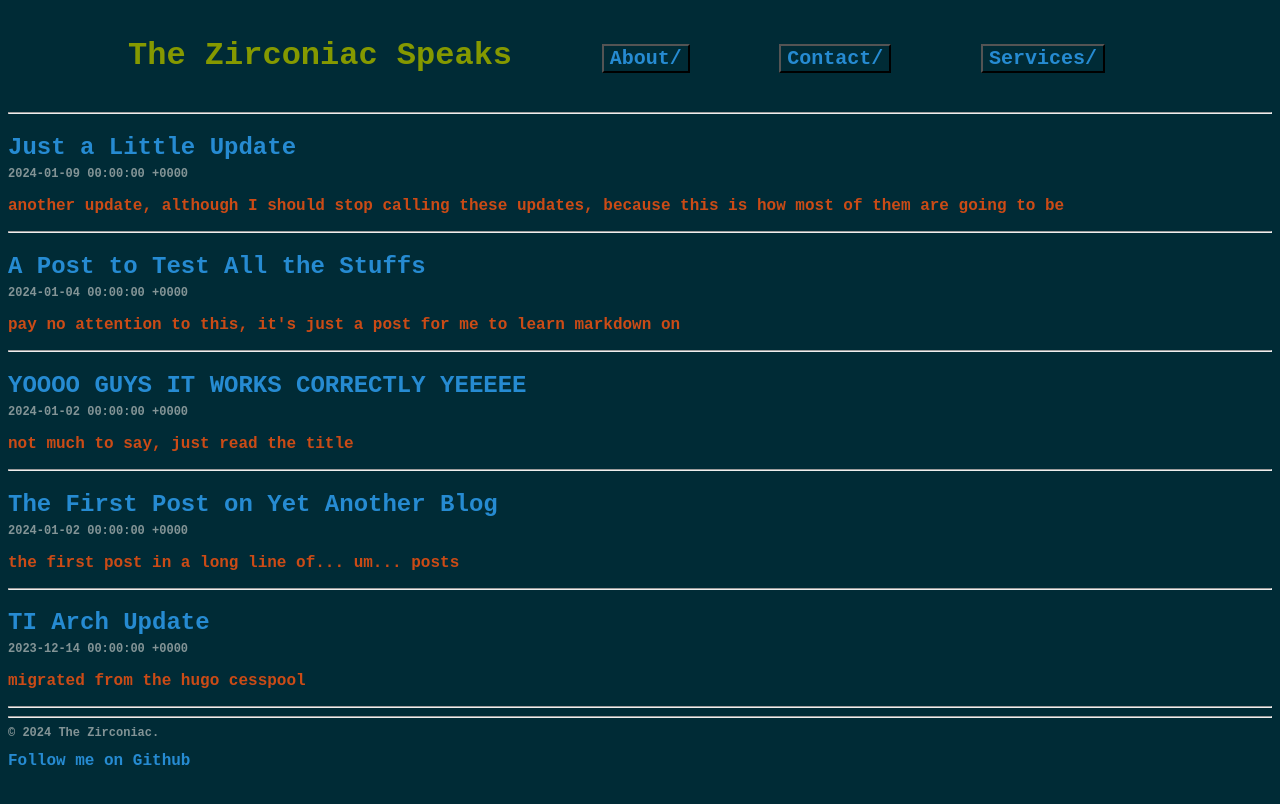
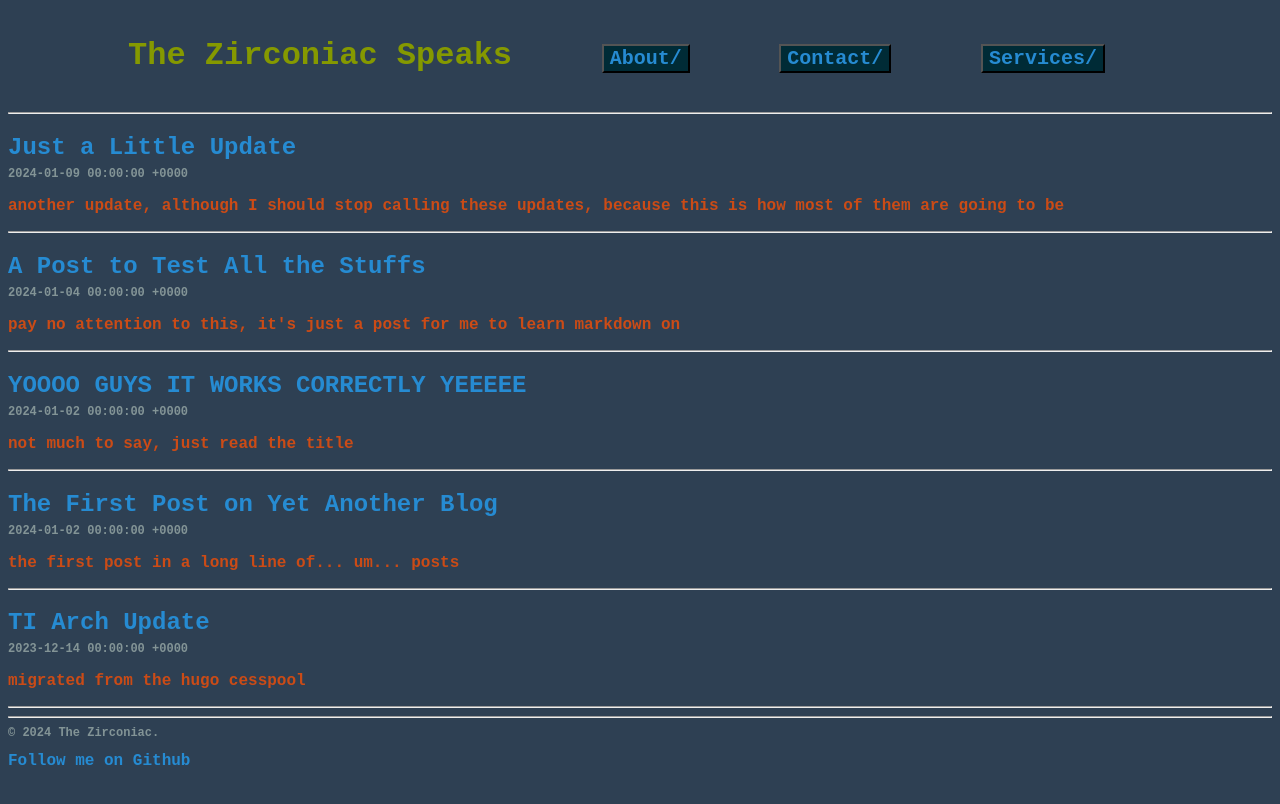
Before and after one commit to ZirconiaCubed3v2/ZirconiaCubed3v2.github.io, a Jekyll site: the page built from index.html, in a window 1280 px wide. Shown: the top 804 px of the page. Built offline with Jekyll 4.4.1, drawn with Linux system fonts in a browser that asks for light colours; some web fonts are replaced; the list of posts is cut into pages by our own code.

```diff
--- a/css/style.css
+++ b/css/style.css
@@ -1,5 +1,5 @@
 body {
-  background-color: #002b36;
+  background-color: #2e4053;
   font-family: 'Cousine', monospace;
   font-weight: bold;
 }
```
